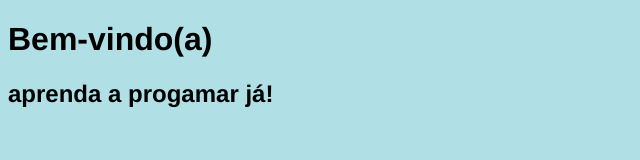
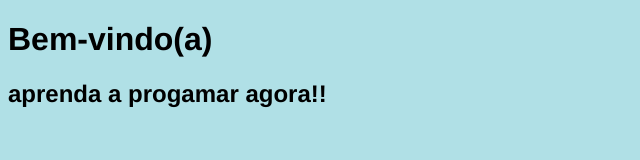
Before and after one commit to Straw81/Straw81, a plain HTML site: page index.html in a window 1280 px wide. Shown: the full height of the page, 0-640 px from the left. Drawn offline with nearby package versions, Linux system fonts and the light colour scheme.

Commit message:
Update index.html

```diff
--- a/index.html
+++ b/index.html
@@ -10,6 +10,6 @@
 </head>
 <body>
     <h1>Bem-vindo(a)</h1>
-    <h2>aprenda a progamar já!</h2>
+    <h2>aprenda a progamar agora!!</h2>
 </body>
 </html>
```
